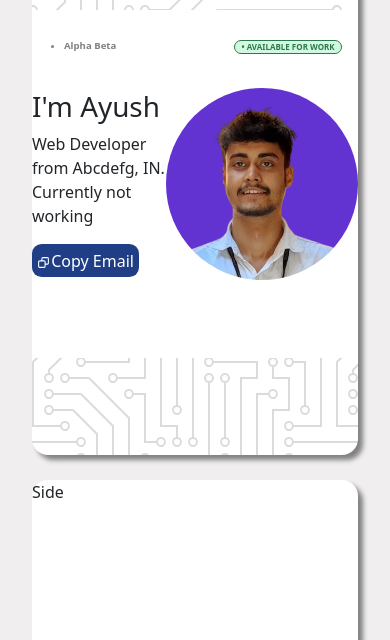
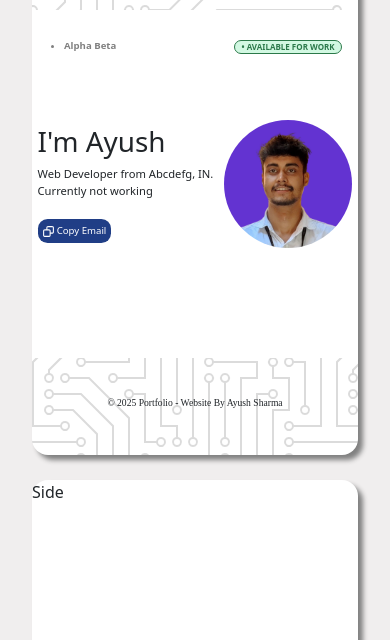
Before and after one commit to ayush-octt/Portfolio-Website, a plain HTML site: page index.html in a window 390 px wide. Shown: the part 204-844 px from the top of the page. Drawn offline with nearby package versions, Linux system fonts and the light colour scheme.

Commit message:
Main And Foot Content
Adding Some Content And Make It Responsive

```diff
--- a/index.html
+++ b/index.html
@@ -49,7 +49,9 @@
                     </div>
                     <div class="home-main-body-foot home-color"></div>
                 </div>
-                <div class="home-main-foot"></div>
+                <div class="home-main-foot">
+                    <p class="home-main-foot-text-one">&copy; 2025 Portfolio - Website By Ayush Sharma</p>
+                </div>
             </div>
             <div class="home-side-content home-content">Side</div>
         </section>
--- a/style.css
+++ b/style.css
@@ -129,6 +129,15 @@
 .home-color{
     /* background-color: #203e86; */
 }
+
+.home-main-foot{
+    display: flex;
+    flex-direction: column;
+    justify-content: center;
+    align-items: center;
+    font-weight: 500;
+    font-family: 'Times New Roman', Times, serif;
+}
 .home-side-content{
 
 }
@@ -188,4 +197,21 @@
     font-size: 0.5rem;
     padding: 0rem 0.4rem;
 }
+.home-main-body-content-text-title-one,
+.home-main-body-content-text-title-two,
+.home-main-body-content-text-title-three
+{
+    font-size: 0.7rem;
 }
+.profile-picture
+{
+    height: 8rem;
+    width: 8rem;
+}
+.copy-email-button{
+    font-size: 0.6rem;
+}
+.home-main-foot{
+    font-size: 0.6rem;
+}
+}
```
